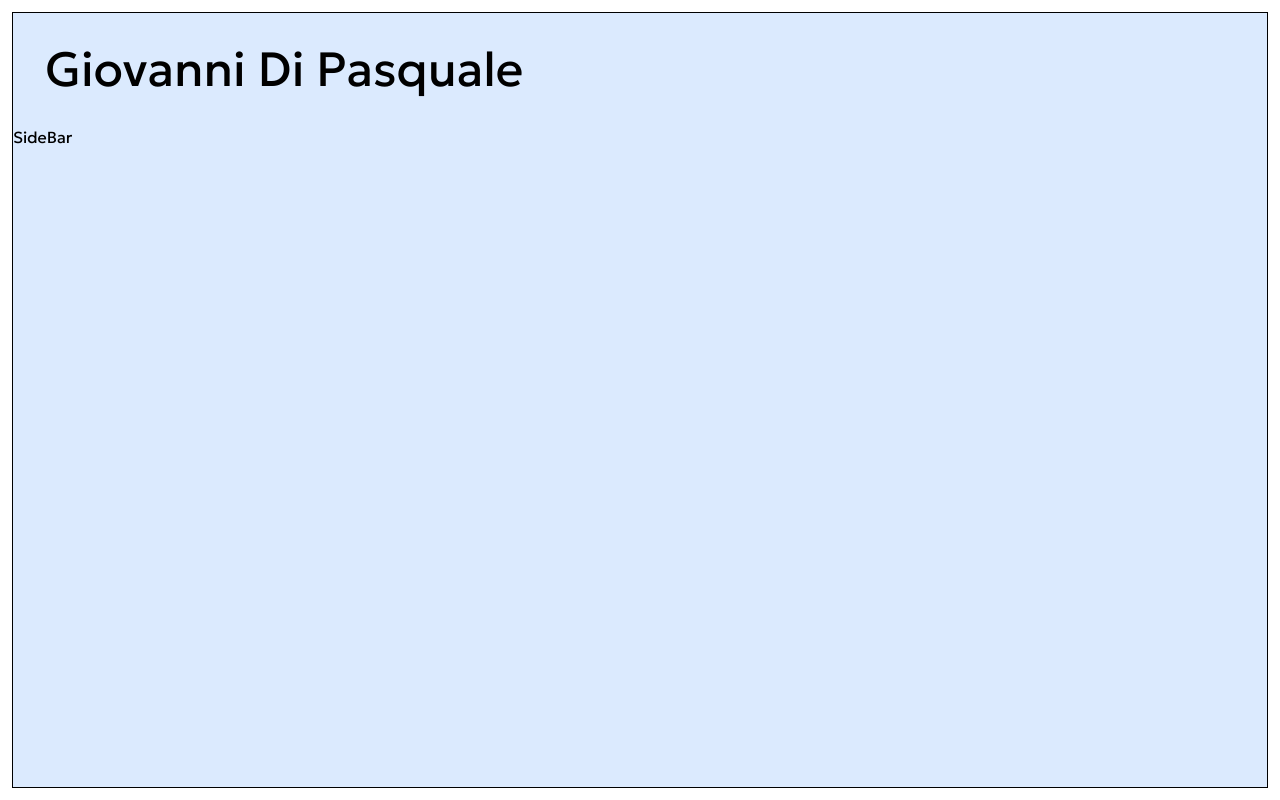
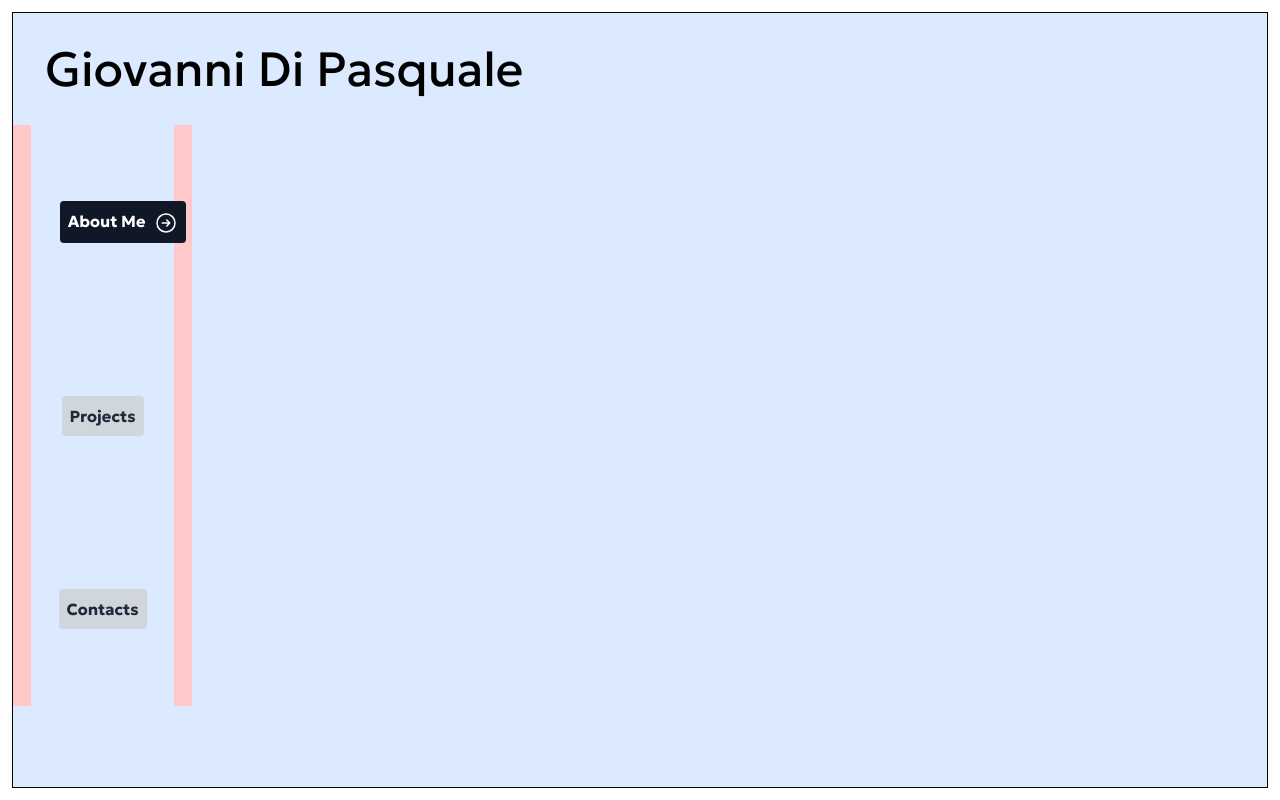
Before and after one commit to giovannifdipasquale/portfolio_v2, a React (Vite) app: page / in a window 1280 px wide. Built offline with nearby package versions, Linux system fonts and the light colour scheme.

Commit message:
added sidebar component with list of portfolio sections + hover logic

```diff
--- a/src/components/SideBar/SideBar.jsx
+++ b/src/components/SideBar/SideBar.jsx
@@ -1,7 +1,59 @@
-import React from "react";
+import React, { useState } from "react";
 
 function SideBar() {
-  return <div className="font-geologica">SideBar</div>;
+  const items = [
+    {
+      id: "about_me",
+      name: "About Me",
+      component: "AboutMe",
+    },
+    {
+      id: "projects",
+      name: "Projects",
+      component: "Projects",
+    },
+    {
+      id: "contacts",
+      name: "Contacts",
+      component: "Contacts",
+    },
+  ];
+  const [selectedItems, setSelectedItems] = useState("about_me");
+  return (
+    <div className="font-geologica bg-red-200 h-3/4 w-1/7">
+      <div className="bg-blue-100 m-auto h-full w-4/5 flex flex-col justify-around items-center">
+        {items.map((item, key) => {
+          return (
+            <a
+              key={item.id}
+              className={`${selectedItems === item.id ? "bg-gray-900 text-white transition ease-in-out translate-x-5" : "transition ease-in-out bg-gray-300 text-gray-800"} font-bold p-2 rounded items-center cursor-pointer flex-wrap`}
+              onMouseEnter={() => setSelectedItems(item.id)}
+            >
+              <span>
+                {item.name}
+                {selectedItems == item.id && (
+                  <svg
+                    xmlns="http://www.w3.org/2000/svg"
+                    fill="none"
+                    viewBox="0 0 24 24"
+                    strokeWidth={1.5}
+                    stroke="currentColor"
+                    className="ms-2 size-6 inline-block hover:bg-gray-800 rounded"
+                  >
+                    <path
+                      strokeLinecap="round"
+                      strokeLinejoin="round"
+                      d="m12.75 15 3-3m0 0-3-3m3 3h-7.5M21 12a9 9 0 1 1-18 0 9 9 0 0 1 18 0Z"
+                    />
+                  </svg>
+                )}
+              </span>
+            </a>
+          );
+        })}
+      </div>
+    </div>
+  );
 }
 
 export default SideBar;
--- a/src/index.css
+++ b/src/index.css
@@ -1,5 +1,5 @@
+@import url('https://fonts.googleapis.com/css2?family=Geologica:wght,CRSV@100..900,0&display=swap');
 @import "tailwindcss";
-@import url('https://fonts.googleapis.com/css2?family=Geologica:wght,CRSV@100..900,0&display=swap');
 @theme {
   --font-geologica: "Geologica", sans-serif;
 }
```
